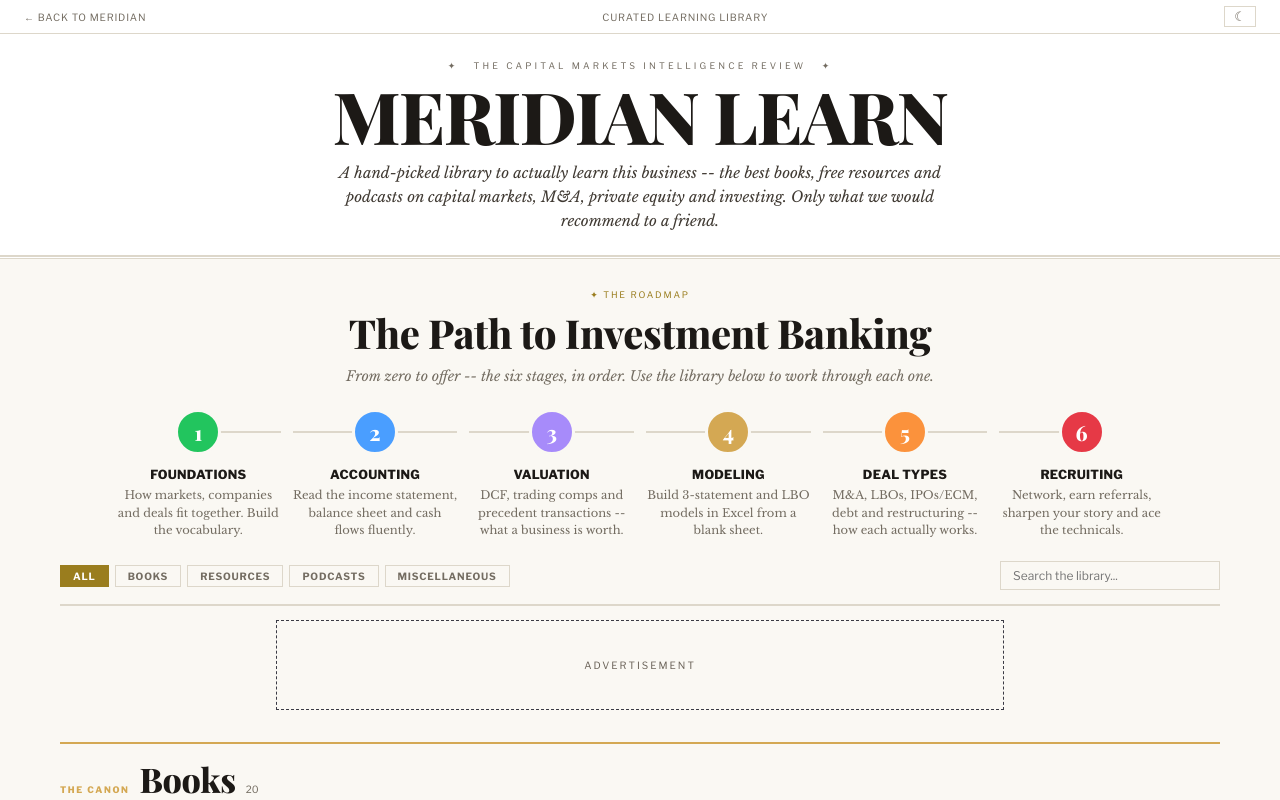
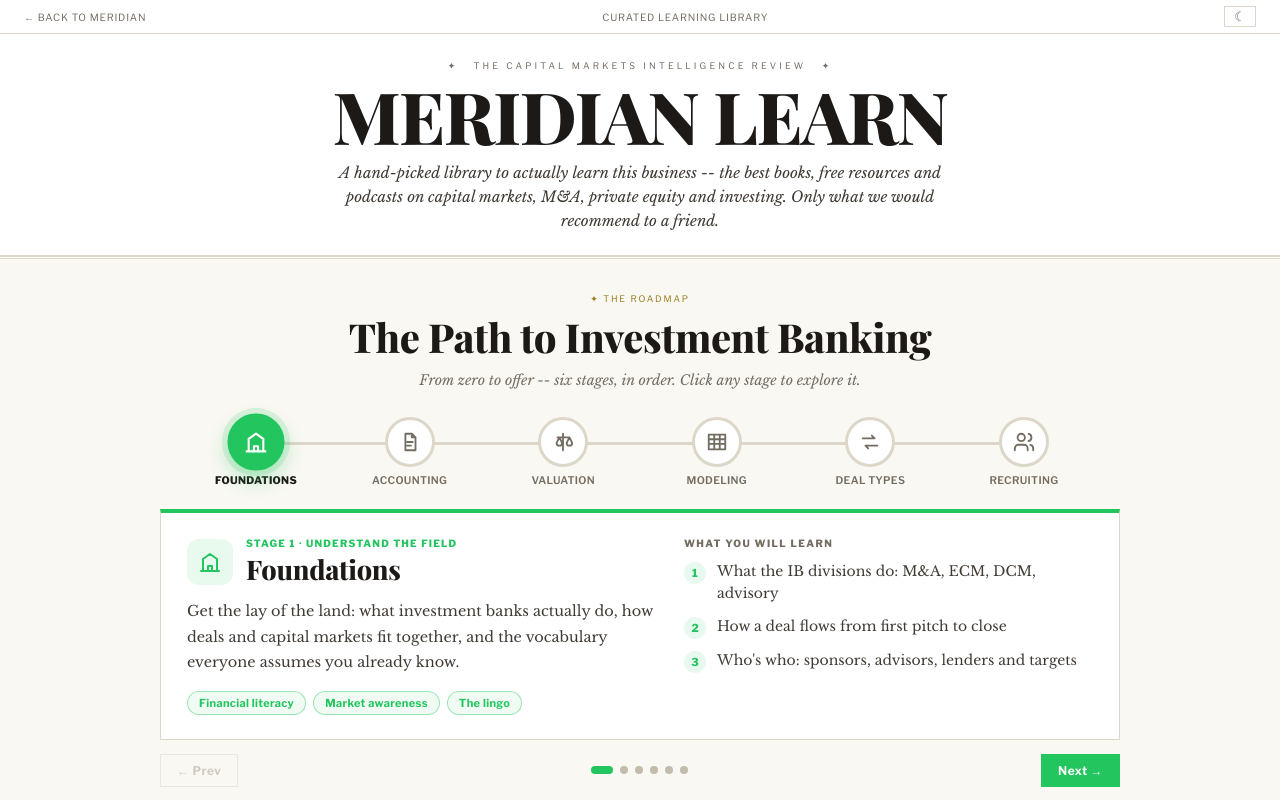
Before and after one commit to arosmuno/Meridian, a Next.js app: page /learn in a window 1280 px wide. Shown: the top 800 px of the page. Built offline with nearby package versions, Linux system fonts and the light colour scheme; no server answers.

Commit message:
Add files via upload

```diff
--- a/pages/learn.js
+++ b/pages/learn.js
@@ -11,37 +11,135 @@
   Miscellaneous: { accent: '#22c55e', tag: 'The toolkit', desc: 'The daily newsletters, data tools and communities that keep you sharp and current.' },
 };
 
-// Ruta visual "de cero a IB": etapas ordenadas de principiante a avanzado.
+// Ruta INTERACTIVA "de cero a IB": clic en cada etapa para explorarla.
 const IB_STEPS = [
-  { n: 1, color: '#22c55e', title: 'Foundations', desc: 'How markets, companies and deals fit together. Build the vocabulary.' },
-  { n: 2, color: '#4a9eff', title: 'Accounting', desc: 'Read the income statement, balance sheet and cash flows fluently.' },
-  { n: 3, color: '#a78bfa', title: 'Valuation', desc: 'DCF, trading comps and precedent transactions -- what a business is worth.' },
-  { n: 4, color: '#d4a853', title: 'Modeling', desc: 'Build 3-statement and LBO models in Excel from a blank sheet.' },
-  { n: 5, color: '#fb923c', title: 'Deal types', desc: 'M&A, LBOs, IPOs/ECM, debt and restructuring -- how each actually works.' },
-  { n: 6, color: '#e63946', title: 'Recruiting', desc: 'Network, earn referrals, sharpen your story and ace the technicals.' },
+  {
+    n: 1, color: '#22c55e', icon: 'foundations', title: 'Foundations', tag: 'Understand the field',
+    desc: "Get the lay of the land: what investment banks actually do, how deals and capital markets fit together, and the vocabulary everyone assumes you already know.",
+    skills: ['Financial literacy', 'Market awareness', 'The lingo'],
+    learn: ['What the IB divisions do: M&A, ECM, DCM, advisory', 'How a deal flows from first pitch to close', "Who's who: sponsors, advisors, lenders and targets"],
+  },
+  {
+    n: 2, color: '#4a9eff', icon: 'accounting', title: 'Accounting', tag: 'Read the numbers',
+    desc: 'Learn to read the three financial statements fluently and see how they connect -- the language every valuation and model is built on.',
+    skills: ['Income statement', 'Balance sheet', 'Cash flow'],
+    learn: ['How the three statements link together', 'Accruals, working capital and D&A', 'Reading a 10-K and an annual report'],
+  },
+  {
+    n: 3, color: '#a78bfa', icon: 'valuation', title: 'Valuation', tag: 'What is it worth?',
+    desc: 'Master the core valuation toolkit -- how bankers put a defensible number on a business from three independent angles.',
+    skills: ['DCF', 'Trading comps', 'Precedents'],
+    learn: ['Discounted cash flow and WACC', 'Comparable companies and multiples', 'Precedent transactions and control premia'],
+  },
+  {
+    n: 4, color: '#d4a853', icon: 'modeling', title: 'Modeling', tag: 'Build it in Excel',
+    desc: 'Turn theory into models: build a 3-statement model and an LBO from a blank sheet, the way analysts are actually trained.',
+    skills: ['3-statement', 'LBO', 'Excel speed'],
+    learn: ['A fully-linked 3-statement model', 'LBO mechanics: debt, returns and IRR', 'Formatting, shortcuts and best practice'],
+  },
+  {
+    n: 5, color: '#fb923c', icon: 'deals', title: 'Deal types', tag: 'How deals really work',
+    desc: 'Understand the mechanics of each transaction type and what makes them tick -- so you can talk about live deals with confidence.',
+    skills: ['M&A', 'LBO', 'ECM / DCM'],
+    learn: ['M&A: strategic versus financial buyers', 'LBOs, IPOs and follow-on offerings', 'Debt financing and restructuring'],
+  },
+  {
+    n: 6, color: '#e63946', icon: 'recruiting', title: 'Recruiting', tag: 'Land the offer',
+    desc: 'Put it all together: build your story, network your way in, and walk into interviews ready for the technicals and the fit questions.',
+    skills: ['Networking', 'Your story', 'Technicals'],
+    learn: ['Coffee chats and earning referrals', 'A crisp story: why banking, why you', 'Acing technical and behavioural interviews'],
+  },
 ];
 
+function IbIcon({ name, size = 22 }) {
+  const d = {
+    foundations: 'M3 21h18M5 21V9l7-5 7 5v12M10 21v-5h4v5',
+    accounting: 'M7 3h7l4 4v14H7zM14 3v4h4M9 12h6M9 16h4',
+    valuation: 'M12 3v18M6 7h12M8 7l-3 6a3 3 0 006 0zM19 7l-3 6a3 3 0 006 0z',
+    modeling: 'M3 4h18v16H3zM3 9h18M3 14h18M9 4v16M15 4v16',
+    deals: 'M4 8h13l-3-3M20 16H7l3 3',
+    recruiting: 'M16 21v-2a4 4 0 00-4-4H6a4 4 0 00-4 4v2M9 11a4 4 0 100-8 4 4 0 000 8zM22 21v-2a4 4 0 00-3-3.9M17 3.1a4 4 0 010 7.8',
+  }[name] || '';
+  return (
+    <svg width={size} height={size} viewBox="0 0 24 24" fill="none" stroke="currentColor" strokeWidth={2} strokeLinecap="round" strokeLinejoin="round">
+      <path d={d} />
+    </svg>
+  );
+}
+
 function PathToIB() {
+  const [active, setActive] = useState(0);
+  const s = IB_STEPS[active];
+  const last = IB_STEPS.length - 1;
+  const pct = active / last;
   return (
-    <section style={{ maxWidth: 1100, margin: '0 auto', padding: '30px 20px 6px' }}>
-      <div style={{ textAlign: 'center', marginBottom: 22 }}>
+    <section style={{ maxWidth: 1000, margin: '0 auto', padding: '34px 20px 8px' }}>
+      <div style={{ textAlign: 'center', marginBottom: 26 }}>
         <div style={{ fontFamily: 'var(--s)', fontSize: 9, letterSpacing: '.2em', color: 'var(--gold)', textTransform: 'uppercase', marginBottom: 6 }}>&#10022; The roadmap</div>
         <h2 style={{ fontFamily: 'var(--d)', fontSize: 'clamp(26px,3.4vw,40px)', fontWeight: 800, color: 'var(--text-hi)', margin: '0 0 6px', letterSpacing: '-.01em' }}>The Path to Investment Banking</h2>
-        <p style={{ fontFamily: 'var(--r)', fontSize: 14, color: 'var(--text-mid)', fontStyle: 'italic', maxWidth: 620, margin: '0 auto', lineHeight: 1.6 }}>From zero to offer -- the six stages, in order. Use the library below to work through each one.</p>
+        <p style={{ fontFamily: 'var(--r)', fontSize: 14, color: 'var(--text-mid)', fontStyle: 'italic', maxWidth: 620, margin: '0 auto', lineHeight: 1.6 }}>From zero to offer -- six stages, in order. Click any stage to explore it.</p>
       </div>
-      <div className="ib-path" style={{ display: 'flex', flexWrap: 'wrap', justifyContent: 'center' }}>
-        {IB_STEPS.map((s, i) => (
-          <div key={s.n} style={{ flex: '1 1 150px', minWidth: 140, maxWidth: 200, position: 'relative', padding: '0 6px' }}>
-            <div style={{ position: 'relative', height: 46, marginBottom: 12 }}>
-              <div style={{ position: 'absolute', top: 22, left: i === 0 ? '50%' : 0, right: i === IB_STEPS.length - 1 ? '50%' : 0, height: 2, background: 'var(--border)' }} />
-              <div style={{ position: 'absolute', top: 0, left: '50%', transform: 'translateX(-50%)', width: 46, height: 46, borderRadius: '50%', background: s.color, color: '#fff', display: 'flex', alignItems: 'center', justifyContent: 'center', fontFamily: 'var(--d)', fontSize: 21, fontWeight: 800, zIndex: 1, border: '3px solid var(--bg)' }}>{s.n}</div>
-            </div>
-            <div style={{ textAlign: 'center' }}>
-              <div style={{ fontFamily: 'var(--s)', fontSize: 12.5, fontWeight: 800, color: 'var(--text-hi)', letterSpacing: '.02em', textTransform: 'uppercase' }}>{s.title}</div>
-              <p style={{ fontFamily: 'var(--r)', fontSize: 11.5, color: 'var(--text-mid)', margin: '5px 0 0', lineHeight: 1.5 }}>{s.desc}</p>
+
+      {/* Stepper interactivo */}
+      <div style={{ position: 'relative', display: 'flex', justifyContent: 'space-between', alignItems: 'flex-start', margin: '0 auto 22px', maxWidth: 860 }}>
+        <div style={{ position: 'absolute', top: 25, left: 25, right: 25, height: 3, background: 'var(--border)', borderRadius: 3 }} />
+        <div style={{ position: 'absolute', top: 25, left: 25, height: 3, width: 'calc((100% - 50px) * ' + pct + ')', background: s.color, borderRadius: 3, transition: 'width .4s ease, background .3s' }} />
+        {IB_STEPS.map((st, i) => {
+          const on = i === active;
+          const done = i < active;
+          return (
+            <button key={st.n} onClick={() => setActive(i)} aria-label={st.title}
+              style={{ position: 'relative', zIndex: 1, background: 'none', border: 'none', cursor: 'pointer', display: 'flex', flexDirection: 'column', alignItems: 'center', gap: 7, padding: 0, flex: '0 0 auto', width: 92 }}>
+              <span style={{ width: 50, height: 50, borderRadius: '50%', background: (on || done) ? st.color : 'var(--bg-card)', color: (on || done) ? '#fff' : 'var(--text-mid)', border: '3px solid ' + (on || done ? st.color : 'var(--border)'), display: 'flex', alignItems: 'center', justifyContent: 'center', transition: 'all .25s ease', transform: on ? 'scale(1.14)' : 'scale(1)', boxShadow: on ? '0 0 0 5px ' + st.color + '22, 0 8px 20px ' + st.color + '55' : 'none' }}>
+                <IbIcon name={st.icon} size={22} />
+              </span>
+              <span style={{ fontFamily: 'var(--s)', fontSize: 10.5, fontWeight: on ? 800 : 600, color: on ? 'var(--text-hi)' : 'var(--text-mid)', letterSpacing: '.03em', textTransform: 'uppercase', transition: 'all .2s' }}>{st.title}</span>
+            </button>
+          );
+        })}
+      </div>
+
+      {/* Panel de detalle de la etapa activa */}
+      <div style={{ background: 'var(--bg-card)', border: '1px solid var(--border)', borderTop: '4px solid ' + s.color, padding: '24px 26px', display: 'flex', flexWrap: 'wrap', gap: 28 }}>
+        <div style={{ flex: '1 1 320px' }}>
+          <div style={{ display: 'flex', alignItems: 'center', gap: 13, marginBottom: 12 }}>
+            <span style={{ width: 46, height: 46, borderRadius: 12, background: s.color + '1a', color: s.color, display: 'flex', alignItems: 'center', justifyContent: 'center', flexShrink: 0 }}>
+              <IbIcon name={s.icon} size={24} />
+            </span>
+            <div>
+              <div style={{ fontFamily: 'var(--s)', fontSize: 10, fontWeight: 800, letterSpacing: '.12em', color: s.color, textTransform: 'uppercase' }}>Stage {s.n} &middot; {s.tag}</div>
+              <h3 style={{ fontFamily: 'var(--d)', fontSize: 27, fontWeight: 800, color: 'var(--text-hi)', margin: '2px 0 0', letterSpacing: '-.01em' }}>{s.title}</h3>
             </div>
           </div>
-        ))}
+          <p style={{ fontFamily: 'var(--r)', fontSize: 14.5, color: 'var(--text-body)', lineHeight: 1.75, margin: 0 }}>{s.desc}</p>
+          <div style={{ display: 'flex', flexWrap: 'wrap', gap: 7, marginTop: 15 }}>
+            {s.skills.map((sk) => (
+              <span key={sk} style={{ fontFamily: 'var(--s)', fontSize: 11, fontWeight: 700, color: s.color, border: '1px solid ' + s.color + '66', background: s.color + '12', padding: '4px 11px', borderRadius: 20, letterSpacing: '.03em' }}>{sk}</span>
+            ))}
+          </div>
+        </div>
+        <div style={{ flex: '1 1 260px' }}>
+          <div style={{ fontFamily: 'var(--s)', fontSize: 10, fontWeight: 800, letterSpacing: '.14em', color: 'var(--text-mid)', textTransform: 'uppercase', marginBottom: 12 }}>What you will learn</div>
+          {s.learn.map((l, i) => (
+            <div key={i} style={{ display: 'flex', gap: 11, alignItems: 'flex-start', marginBottom: 11 }}>
+              <span style={{ flexShrink: 0, width: 22, height: 22, borderRadius: '50%', background: s.color + '1a', color: s.color, display: 'flex', alignItems: 'center', justifyContent: 'center', fontFamily: 'var(--s)', fontSize: 11, fontWeight: 800, marginTop: 1 }}>{i + 1}</span>
+              <span style={{ fontFamily: 'var(--r)', fontSize: 14, color: 'var(--text-body)', lineHeight: 1.55 }}>{l}</span>
+            </div>
+          ))}
+        </div>
+      </div>
+
+      {/* Navegacion previa / siguiente */}
+      <div style={{ display: 'flex', justifyContent: 'space-between', alignItems: 'center', marginTop: 14 }}>
+        <button onClick={() => setActive((a) => Math.max(0, a - 1))} disabled={active === 0}
+          style={{ background: 'none', border: '1px solid var(--border)', color: active === 0 ? 'var(--text-lo)' : 'var(--text-mid)', fontFamily: 'var(--s)', fontSize: 12, fontWeight: 700, letterSpacing: '.04em', padding: '8px 16px', cursor: active === 0 ? 'default' : 'pointer', opacity: active === 0 ? 0.5 : 1 }}>&larr; Prev</button>
+        <div style={{ display: 'flex', gap: 7 }}>
+          {IB_STEPS.map((st, i) => (
+            <span key={i} onClick={() => setActive(i)} style={{ width: i === active ? 22 : 8, height: 8, borderRadius: 4, background: i === active ? st.color : 'var(--border-hi)', cursor: 'pointer', transition: 'all .3s' }} />
+          ))}
+        </div>
+        <button onClick={() => setActive((a) => Math.min(last, a + 1))} disabled={active === last}
+          style={{ background: active === last ? 'none' : s.color, border: '1px solid ' + (active === last ? 'var(--border)' : s.color), color: active === last ? 'var(--text-lo)' : '#fff', fontFamily: 'var(--s)', fontSize: 12, fontWeight: 700, letterSpacing: '.04em', padding: '8px 16px', cursor: active === last ? 'default' : 'pointer', opacity: active === last ? 0.5 : 1 }}>Next &rarr;</button>
       </div>
     </section>
   );
```
Also changed, not shown: pages/wrap.js (+8 -52 lines).
